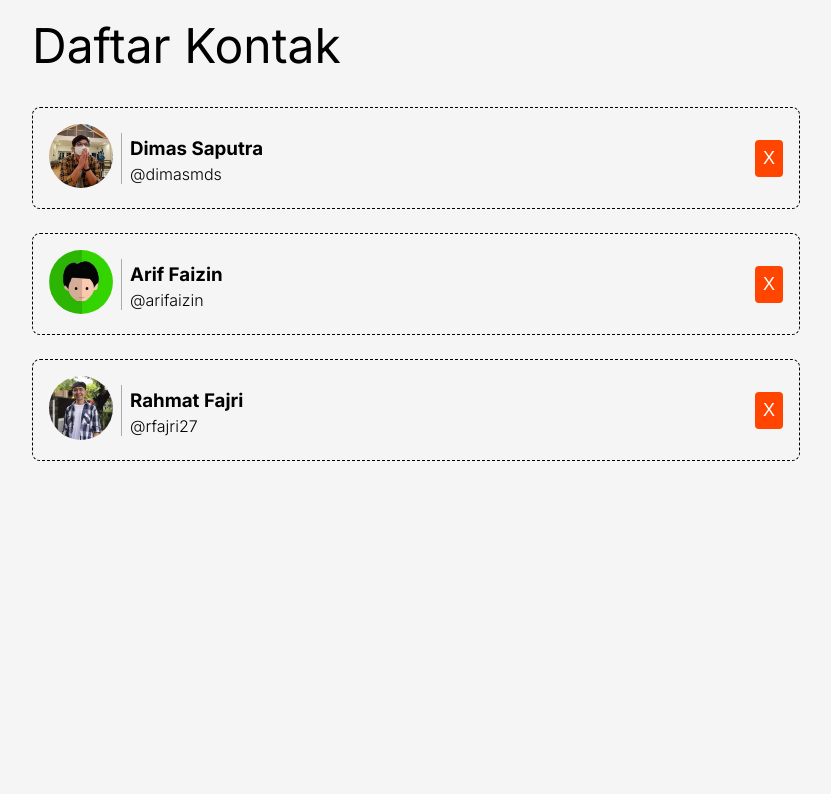
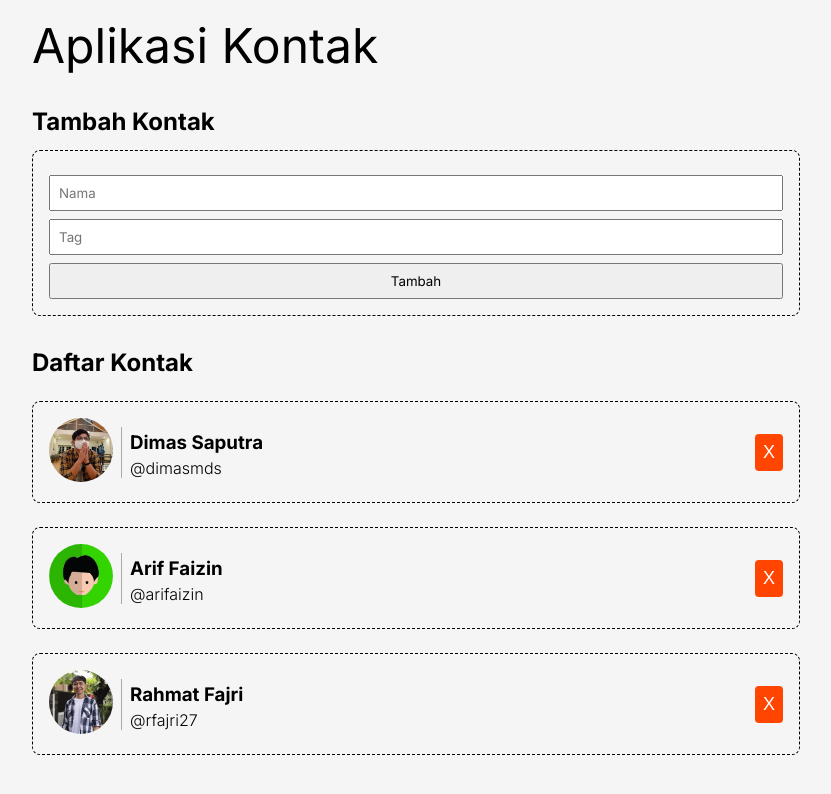
Before and after one commit to vinaanurfauziah/contacts-app, a React (Vite) app: page / in a window 1280 px wide. Shown: the top 794 px of the page, without its empty margins (224-1055 px from the left). Built offline with nearby package versions, Linux system fonts and the light colour scheme.

Commit message:
membuat fitur tambah kontak

```diff
--- a/src/components/ContactApp.jsx
+++ b/src/components/ContactApp.jsx
@@ -1,6 +1,7 @@
 import React from 'react';
 import ContactList from './ContactList';
 import { getData } from '../utils/data';
+import ContactInput from './ContactInput';
 
 class ContactApp extends React.Component {
   constructor(props) {
@@ -10,6 +11,7 @@
     };
 
     this.onDeleteHandler = this.onDeleteHandler.bind(this);
+    this.onAddContactHandler = this.onAddContactHandler.bind(this);
   }
 
   onDeleteHandler(id) {
@@ -17,14 +19,30 @@
     this.setState({ contacts });
   }
 
+  onAddContactHandler({ name, tag }) {
+    this.setState((prevState) => {
+      return {
+        contacts: [
+          ...prevState.contacts,
+          {
+            id: +new Date(),
+            name,
+            tag,
+            imageUrl: '/images/default.jpg',
+          }
+        ]
+      }
+    });
+  }
+
   render() {
     return (
-      <div className='contact-app'>
-        <h1>Daftar Kontak</h1>
-        <ContactList
-          contacts={this.state.contacts}
-          onDelete={this.onDeleteHandler}
-        />
+      <div className="contact-app">
+        <h1>Aplikasi Kontak</h1>
+        <h2>Tambah Kontak</h2>
+        <ContactInput addContact={this.onAddContactHandler} />
+        <h2>Daftar Kontak</h2>
+        <ContactList contacts={this.state.contacts} onDelete={this.onDeleteHandler} />
       </div>
     );
   }
--- /dev/null
+++ b/src/components/ContactInput.jsx
@@ -0,0 +1,51 @@
+import React from 'react';
+
+class ContactInput extends React.Component {
+  constructor(props) {
+    super(props);
+
+    // inisialisasi state
+    this.state = {
+      name: '',
+      tag: '',
+    };
+
+    this.onNameChangeEventHandler = this.onNameChangeEventHandler.bind(this);
+    this.onTagChangeEventHandler = this.onTagChangeEventHandler.bind(this);
+    this.onSubmitEventHandler = this.onSubmitEventHandler.bind(this);
+  }
+
+  onNameChangeEventHandler(event) {
+    this.setState(() => {
+      return {
+        name: event.target.value,
+      };
+    });
+  }
+
+  onTagChangeEventHandler(event) {
+    this.setState(() => {
+      return {
+        tag: event.target.value,
+      };
+    });
+  }
+
+  onSubmitEventHandler(event) {
+    event.preventDefault();
+    this.props.addContact(this.state);
+  }
+
+// fungsi render
+  render() {
+    return (
+      <form className='contact-input' onSubmit={this.onSubmitEventHandler}>
+        <input type='text' placeholder='Nama' value={this.state.name} onChange={this.onNameChangeEventHandler} />
+        <input type='text' placeholder='Tag' value={this.state.tag} onChange={this.onTagChangeEventHandler} />
+        <button type='submit'>Tambah</button>
+      </form>
+    );
+  }
+}
+
+export default ContactInput;
```
